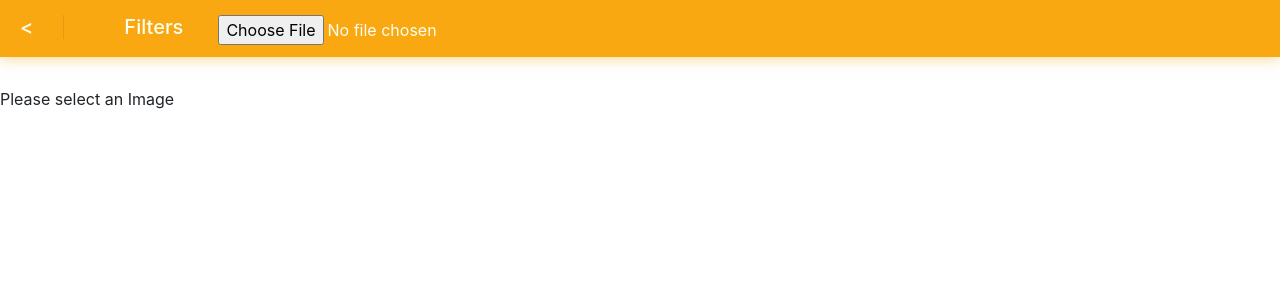
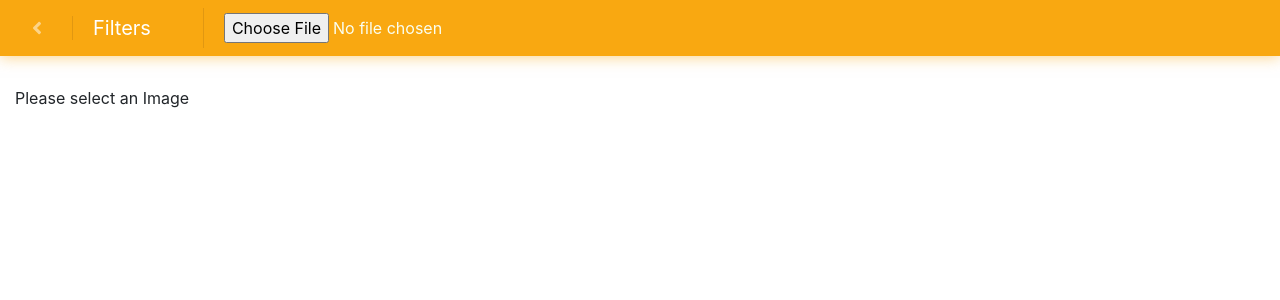
Before and after one commit to Patrycja20/ImageChanger, a React (Create React App) app: page /#/Filters in a window 1280 px wide. Shown: the top 300 px of the page. Built offline with nearby package versions, Linux system fonts and the light colour scheme.

Commit message:
Usunięcie białych marginesów w Filters oraz dodanie przycisku czyszczącego canvas

```diff
--- a/src/components/Drawing/DrawingButtons.js
+++ b/src/components/Drawing/DrawingButtons.js
@@ -10,7 +10,8 @@ import {
   faSquare,
   faCaretUp,
   faVectorSquare,
-  faSquareFull
+  faSquareFull,
+  faTrashAlt
 } from '@fortawesome/free-solid-svg-icons'
 
 import { CIRCLE, DRAW, LINE, RECTANGLE, TRIANGLE } from '../../reducers/drawingReducer';
@@ -25,6 +26,7 @@ library.add(faSquare);
 library.add(faCaretUp);
 library.add(faVectorSquare);
 library.add(faSquareFull);
+library.add(faTrashAlt);
 
 
 export class DrawingButtons extends Component {
@@ -42,6 +44,10 @@ export class DrawingButtons extends Component {
 
   changeFillMode = () => {
     this.props.changeFillMode();
+  };
+
+  clearCanvas = () => {
+    helpers.clearCanvas(this.props.drawing.canvasRef);
   };
 
   saveAsJpg = () => {
@@ -73,7 +79,7 @@ export class DrawingButtons extends Component {
 
           <li className="nav-item">
             <button
-              className={`btn btn-secondary`}
+              className='btn btn-secondary'
               type="button"
               onClick={this.changeFillMode}
               title='Fill or stroke mode'
@@ -83,6 +89,15 @@ export class DrawingButtons extends Component {
                   ? (<FontAwesomeIcon icon="square-full"/>)
                   : (<FontAwesomeIcon icon="vector-square"/>)
               }
+            </button>
+
+            <button
+              className='btn btn-secondary mx-2'
+              type="button"
+              onClick={this.clearCanvas}
+              title='Clear canvas'
+            >
+              <FontAwesomeIcon icon="trash-alt"/>
             </button>
           </li>
 
--- a/src/components/Drawing/DrawingCanvas.js
+++ b/src/components/Drawing/DrawingCanvas.js
@@ -41,8 +41,7 @@ export class DrawingCanvas extends Component {
     this.ctx = this.canvas.getContext('2d');
     this.ctxTemp = this.canvasTemp.getContext('2d');
 
-    this.ctx.fillStyle = 'white';
-    this.ctx.fillRect(0, 0, this.refs.canvas.width, this.refs.canvas.height);
+    helpers.clearCanvas(this.canvas);
 
     const { paintSize, color } = this.props.drawing;
     helpers.setDefaultContextValues(this.ctx, paintSize, color);
--- a/src/components/Filters/Filters.css
+++ b/src/components/Filters/Filters.css
@@ -1,25 +1,22 @@
 .Filters {
-    background-color: #f9a811;
-    height: 57px;
-    padding-top: 15px;
+  background-color: #f9a811;
+  box-shadow: 0 1px 14px 0 rgba(249, 168, 17, 0.5);
+  position: relative;
+  display: flex;
+  flex-wrap: wrap;
+  align-items: center;
+  padding: .5rem 1rem;
+}
 
-    box-shadow: 0 1px 14px 0 rgba(249, 168, 17, 0.5);
-}
 .ContentFilters {
     padding-top: 30px;
 }
 
-.Filters h2 {
-    color: #fafef0;
-    font-size: 1.25rem;
-    margin-left: 35px;
-    margin-right: 35px;
-}
-
-.Filters .Form {
+.Filters .HeaderFilters {
     position: relative;
     color: #fafef0;
     font-size: 1rem;
+    margin-left: 20px;
 }
 
 .Filters .Info {
@@ -29,13 +26,38 @@
     font-size: x-large;
 }
 
+.Filters .Brand {
+  border-right: 1px solid #e19711;
+  padding: 0 16px;
+}
+
 .Filters .Back {
-    padding-right: 30px;
-    margin-right: 60px;
+    padding-right: 20px;
     color: #fafef0;
     text-decoration: none;
-    border-right: 1px solid #e59a0f;
     height: 65px;
+}
+
+.Filters .Back .back-icon {
+  font-size: 1.25rem;
+  padding-right: 30px;
+  border-right: 1px solid #e19711;
+  text-decoration: none;
+  color: rgba(255, 255, 255, 0.5);
+}
+
+.Filters .Back .back-icon:hover {
+  text-decoration: none;
+  color: rgba(255, 255, 255, 0.8);
+}
+
+.Filters .Back .navbar-brand {
+  display: inline-block;
+  margin-right: 1rem;
+  font-size: 1.25rem;
+  line-height: inherit;
+  white-space: nowrap;
+  color: white;
 }
 
 .Filters .Back:hover {
--- a/src/components/Filters/Filters.js
+++ b/src/components/Filters/Filters.js
@@ -1,12 +1,17 @@
-import React, {Component} from 'react';
-import {connect} from 'react-redux';
+import React, { Component } from 'react';
+import { connect } from 'react-redux';
+import { Link } from 'react-router-dom';
+import { Row, Col, Container } from 'reactstrap';
 
-import {setImageURL} from '../../actions/index';
-import {Link} from 'react-router-dom';
-import {Row} from 'reactstrap';
-
+import { setImageURL } from '../../actions/index';
 import Images from './Images';
 import './Filters.css';
+
+import { library } from '@fortawesome/fontawesome-svg-core'
+import { FontAwesomeIcon } from '@fortawesome/react-fontawesome'
+import { faAngleLeft } from '@fortawesome/free-solid-svg-icons'
+
+library.add(faAngleLeft);
 
 
 class Filters extends Component {
@@ -40,24 +45,32 @@ class Filters extends Component {
       imageView = (<div className="Info">Please select an Image</div>);
     }
 
-    return <div>
-      <div className="Filters">
+    return (
+      <div>
+        <nav className="Filters navbar-expand-sm">
+          <div className='Brand'>
+            <Link className="Back" to="/">
+              <span className="back-icon"><FontAwesomeIcon icon="angle-left"/></span>
+              <span className='navbar-brand'>Filters</span>
+            </Link>
+          </div>
           <div className="HeaderFilters">
-        <Row>
-          <h2>
-            <Link className="Back" to="/">&lt;</Link>
-            Filters
-          </h2>
-          <form className="Form" onSubmit={(e) => this._handleSubmit(e)}>
+            <form onSubmit={(e) => this._handleSubmit(e)}>
               <input type="file" onChange={(e) => this._handleImageChange(e)}/>
             </form>
-        </Row>
           </div>
-      </div>
+        </nav>
+        <Container fluid>
+          <Row>
+            <Col>
               <div className="ContentFilters">
                 {imageView}
               </div>
+            </Col>
+          </Row>
+        </Container>
       </div>
+    )
   }
 }
 
--- a/src/components/Filters/View/View.js
+++ b/src/components/Filters/View/View.js
@@ -3,15 +3,26 @@ import {connect} from 'react-redux';
 
 import {Link} from 'react-router-dom';
 
+import { library } from '@fortawesome/fontawesome-svg-core'
+import { FontAwesomeIcon } from '@fortawesome/react-fontawesome'
+import { faAngleLeft, faLongArrowAltRight } from '@fortawesome/free-solid-svg-icons'
+
+library.add(faAngleLeft);
+library.add(faLongArrowAltRight);
+
 class View extends Component {
   render() {
     let {imageURL, selectedFilter} = this.props.filters;
 
-    return <div className="Filters">
-      <h2>
-        <Link className="Back" to="/Filters">&lt;</Link>
-        Filters -> View
-      </h2>
+    return <div>
+      <nav className="Filters navbar-expand-sm">
+        <div className='Brand'>
+          <Link className="Back" to="/Filters">
+            <span className="back-icon"><FontAwesomeIcon icon="angle-left"/></span>
+            <span className='navbar-brand'>Filters <FontAwesomeIcon icon="long-arrow-alt-right"/> View</span>
+          </Link>
+        </div>
+      </nav>
       <div className="Photo">
       <div className="Images">
         <img className={selectedFilter} src={imageURL}/>
```
Also changed, not shown: src/components/Drawing/drawingHelpers.js (+16 -3 lines). Lines whose indentation alone changed are shown as unchanged.
